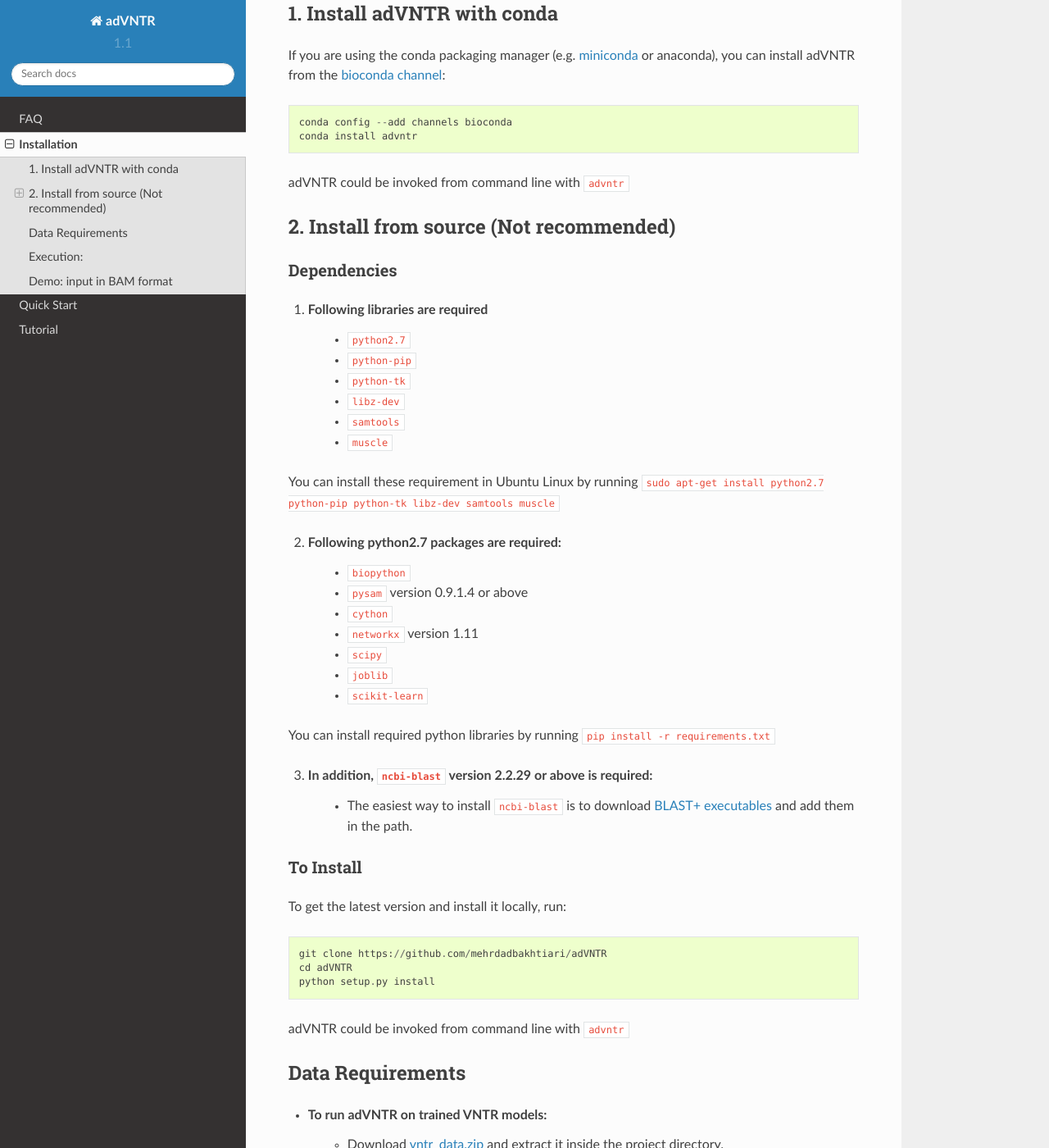
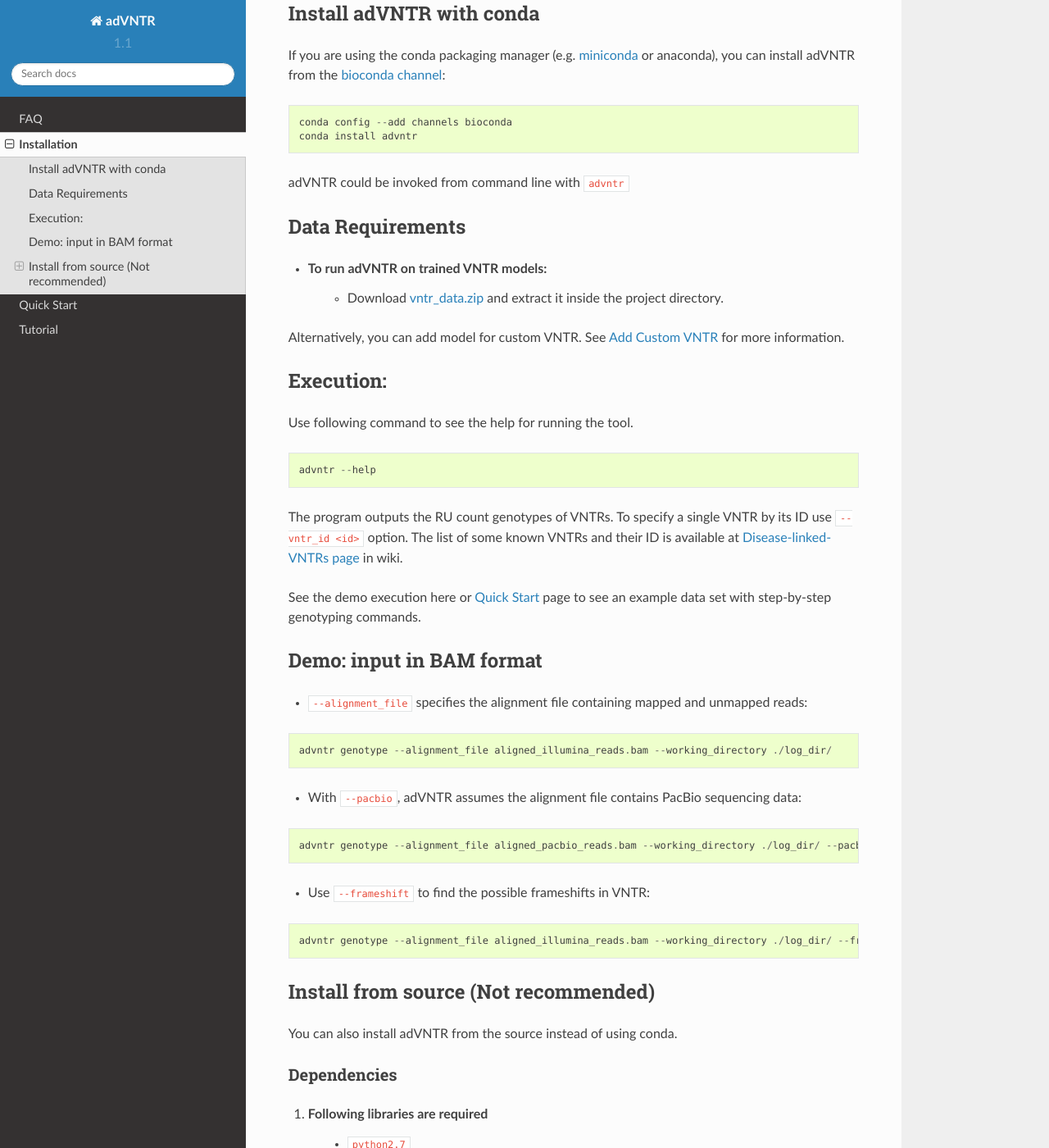
Before and after one commit to mehrdadbakhtiari/adVNTR, a Sphinx documentation site: the page built from docs/installation.rst, in a window 1280 px wide and 1400 px high, scrolled down 256 px. Shown: the whole window at 82% size. Built offline with Sphinx 7.4.7 and the Read the Docs theme 2.0.0, drawn with Linux system fonts in a browser that asks for light colours; some of the changed text lies outside the part shown.

Commit message:
Update installation page with links to quickstart [skip-ci]

```diff
--- a/docs/installation.rst
+++ b/docs/installation.rst
@@ -6,8 +6,8 @@
 
 .. _install-with-conda:
 
-1. Install adVNTR with conda
-----------------------------
+Install adVNTR with conda
+-------------------------
 If you are using the conda packaging manager (e.g. `miniconda <https://conda.io/miniconda.html>`_ or anaconda),
 you can install adVNTR from the `bioconda  channel <https://bioconda.github.io/>`_:
 
@@ -19,8 +19,51 @@
 adVNTR could be invoked from command line with ``advntr``
 
 
-2. Install from source (Not recommended)
-----------------------------------------
+.. _data-requirements:
+
+Data Requirements
+-----------------
+* To run adVNTR on trained VNTR models:
+    - Download `vntr_data.zip <https://cseweb.ucsd.edu/~mbakhtia/adVNTR/vntr_data.zip>`_ and extract it inside the project directory.
+Alternatively, you can add model for custom VNTR. See :ref:`add-custom-vntr-label` for more information.
+
+Execution:
+----------
+Use following command to see the help for running the tool.
+
+::
+
+    advntr --help
+
+The program outputs the RU count genotypes of VNTRs. To specify a single VNTR by its ID use ``--vntr_id <id>`` option.
+The list of some known VNTRs and their ID is available at `Disease-linked-VNTRs page <https://github.com/mehrdadbakhtiari/adVNTR/wiki/Disease-linked-VNTRs>`_ in wiki.
+
+See the demo execution here or :ref:`quickstart` page to see an example data set with step-by-step genotyping commands.
+
+Demo: input in BAM format
+-------------------------
+* ``--alignment_file`` specifies the alignment file containing mapped and unmapped reads:
+
+::
+
+    advntr genotype --alignment_file aligned_illumina_reads.bam --working_directory ./log_dir/
+
+* With ``--pacbio``, adVNTR assumes the alignment file contains PacBio sequencing data:
+
+::
+
+    advntr genotype --alignment_file aligned_pacbio_reads.bam --working_directory ./log_dir/ --pacbio
+
+* Use ``--frameshift`` to find the possible frameshifts in VNTR:
+
+::
+
+    advntr genotype --alignment_file aligned_illumina_reads.bam --working_directory ./log_dir/ --frameshift
+
+
+Install from source (Not recommended)
+-------------------------------------
+You can also install adVNTR from the source instead of using conda.
 
 Dependencies
 ^^^^^^^^^^^^
@@ -59,45 +102,3 @@
     python setup.py install
 
 adVNTR could be invoked from command line with ``advntr``
-
-
-.. _data-requirements:
-
-Data Requirements
------------------
-* To run adVNTR on trained VNTR models:
-    - Download `vntr_data.zip <https://cseweb.ucsd.edu/~mbakhtia/adVNTR/vntr_data.zip>`_ and extract it inside the project directory.
-Alternatively, you can add model for custom VNTR. See :ref:`add-custom-vntr-label` for more information.
-
-Execution:
-----------
-Use following command to see the help for running the tool.
-
-::
-
-    advntr --help
-
-The program outputs the RU count genotypes of VNTRs. To specify a single VNTR by its ID use ``--vntr_id <id>`` option.
-The list of some known VNTRs and their ID is available at `Disease-linked-VNTRs page <https://github.com/mehrdadbakhtiari/adVNTR/wiki/Disease-linked-VNTRs>`_ in wiki.
-
-See the demo execution or :ref:`quickstart` page to see an example data set with step-by-step genotyping commands.
-
-Demo: input in BAM format
--------------------------
-* ``--alignment_file`` specifies the alignment file containing mapped and unmapped reads:
-
-::
-
-    advntr genotype --alignment_file aligned_illumina_reads.bam --working_directory ./log_dir/
-
-* With ``--pacbio``, adVNTR assumes the alignment file contains PacBio sequencing data:
-
-::
-
-    advntr genotype --alignment_file aligned_pacbio_reads.bam --working_directory ./log_dir/ --pacbio
-
-* Use ``--frameshift`` to find the possible frameshifts in VNTR:
-
-::
-
-    advntr genotype --alignment_file aligned_illumina_reads.bam --working_directory ./log_dir/ --frameshift
```
